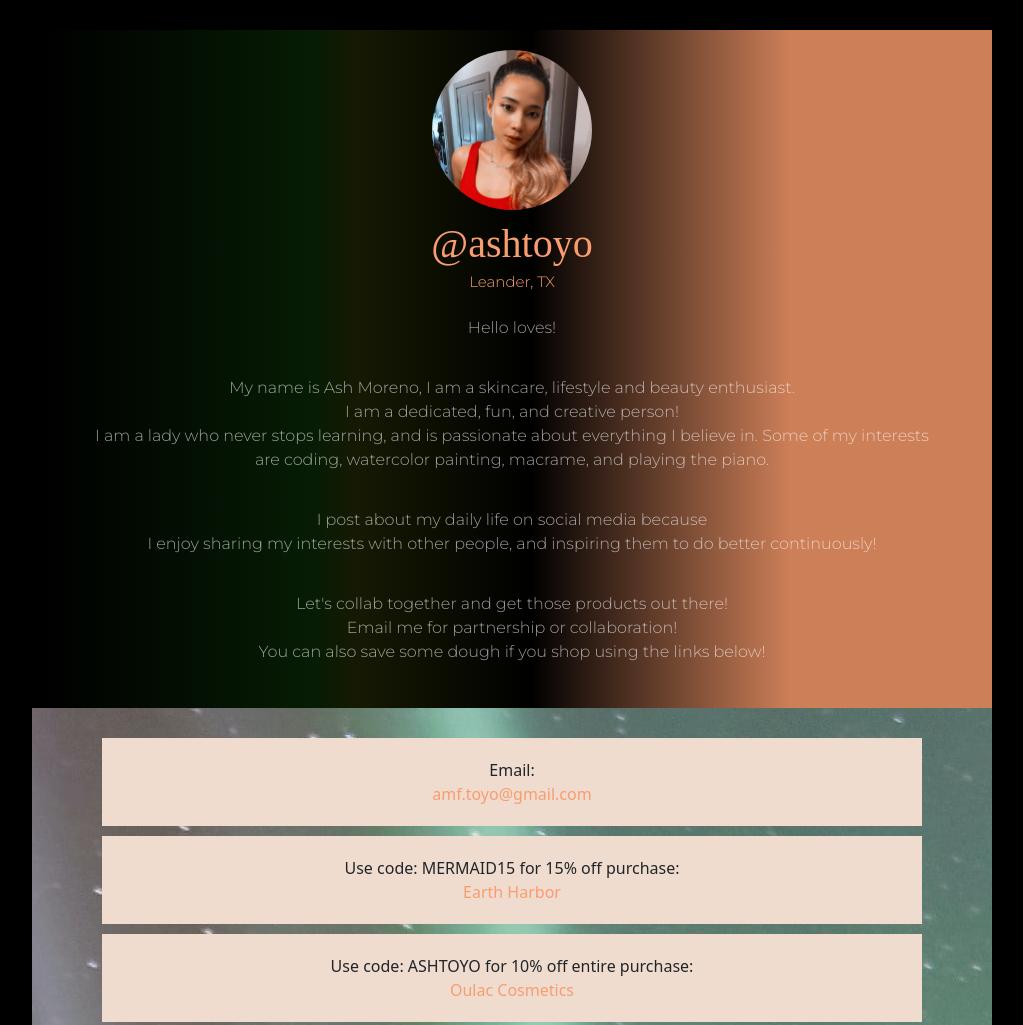
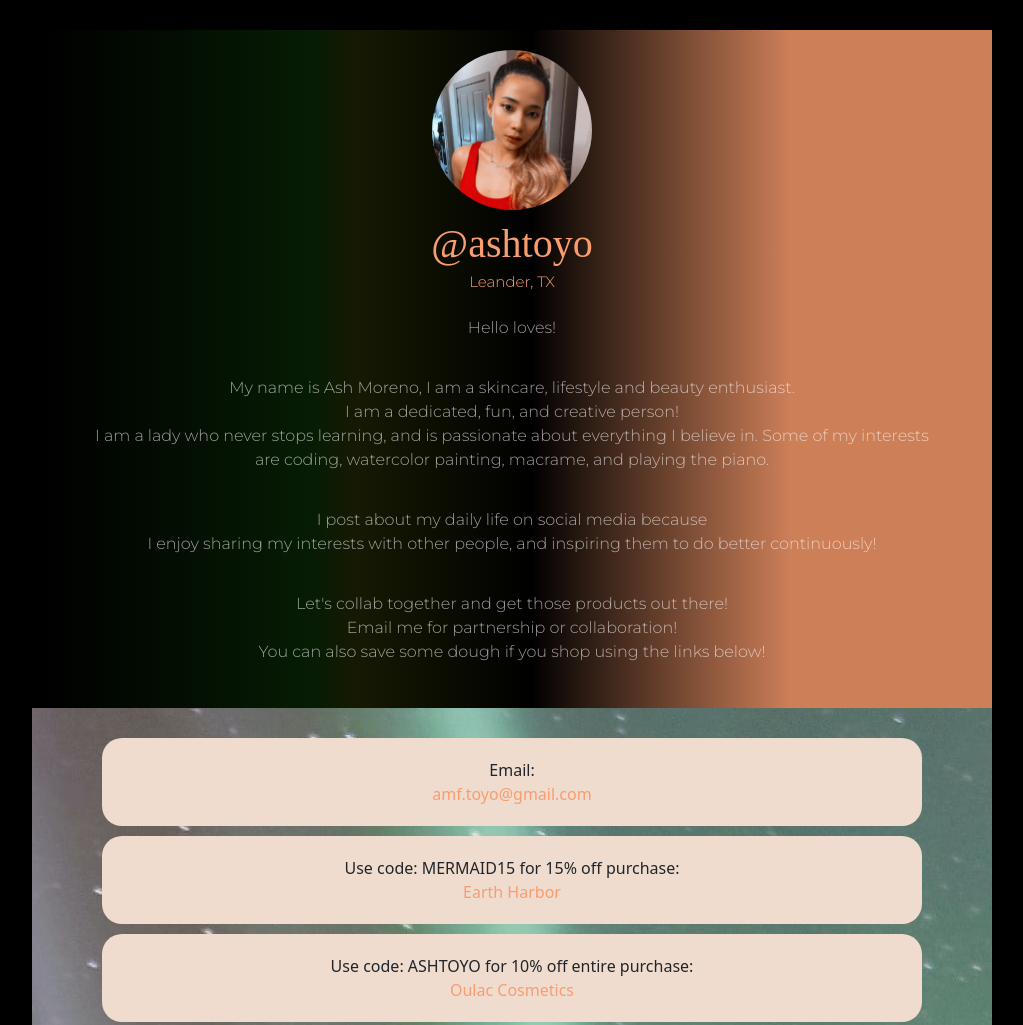
Before and after one commit to AshM10/Ash-Media-Kit, a plain HTML site: page index.html in a window 1280 px wide. Shown: the top 1025 px of the page, without its empty margins (128-1151 px from the left). Drawn offline with nearby package versions, Linux system fonts and the light colour scheme; a web font is replaced by a local one.

Commit message:
Added section border.

```diff
--- a/style.css
+++ b/style.css
@@ -260,7 +260,7 @@ footer .contact-box {
 section {
   background: #efdcce;
   margin: 10px 50px;
-  border-radius: 0;
+  border-radius: 20px;
   text-align: center;
   padding: 20px;
 }
```
Also changed, not shown: 1 other file.
